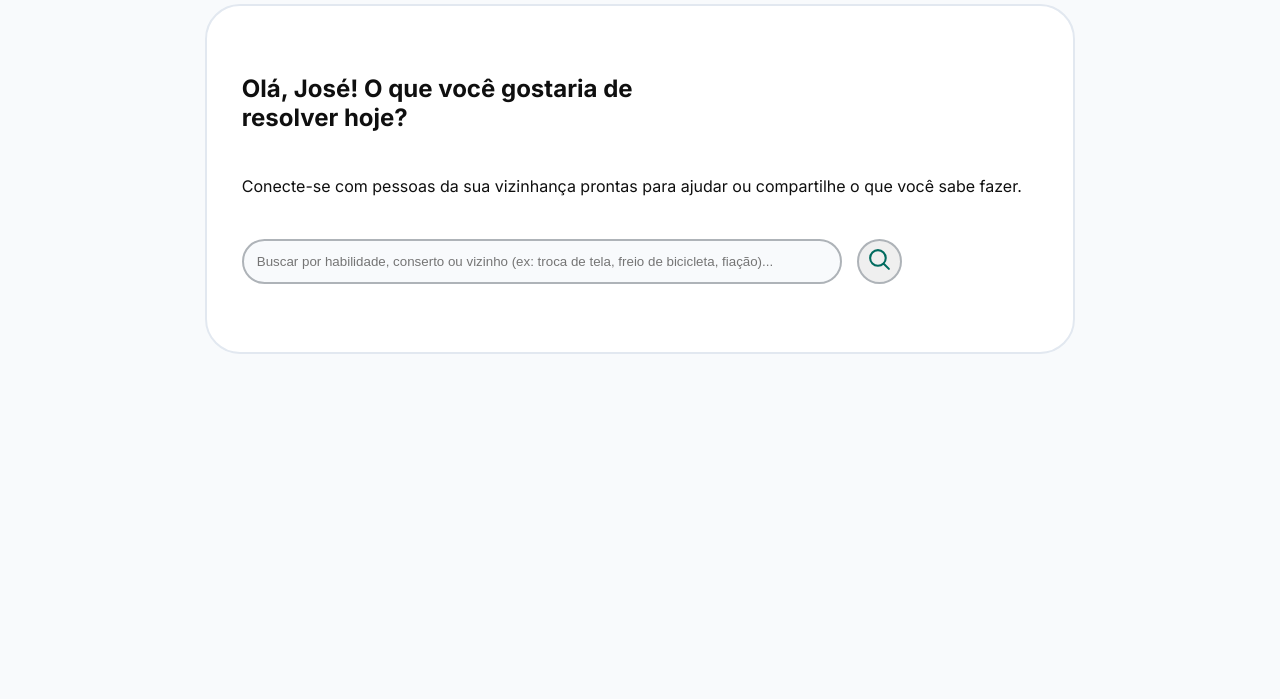
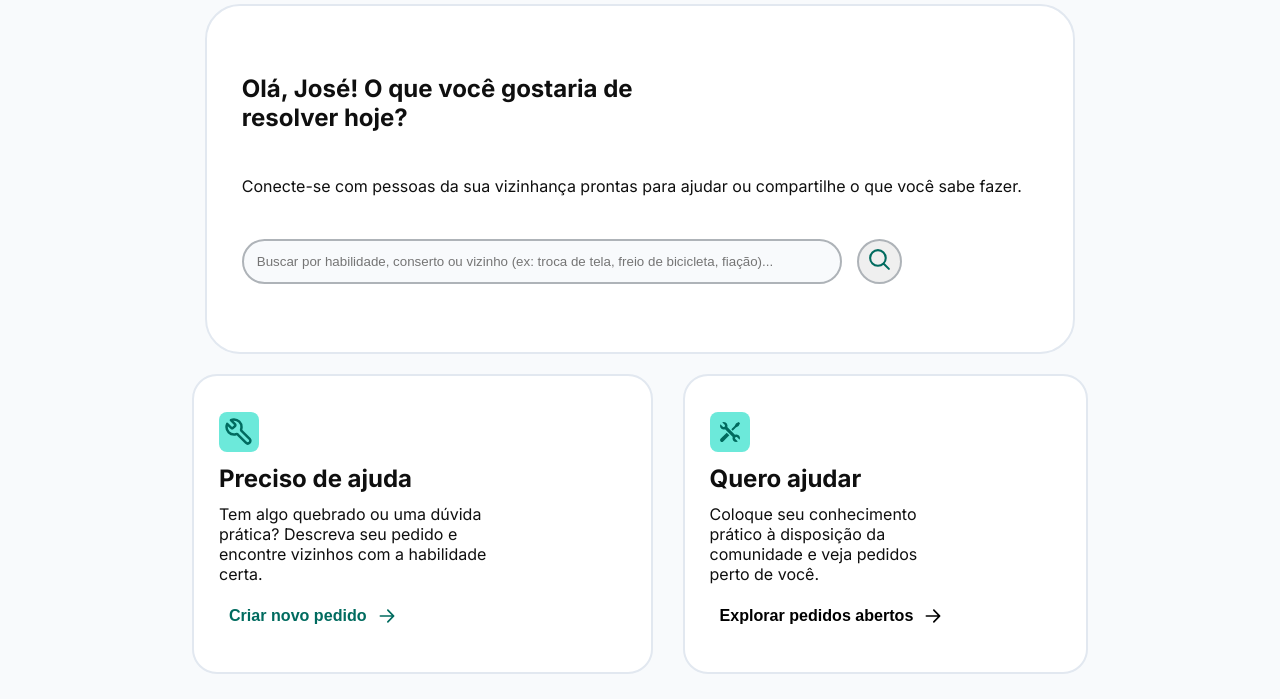
Before and after one commit to ToTomi-34/RepairNet, a plain HTML site: page frontend/home/index.html in a window 1280 px wide. Shown: the part 101-800 px from the top of the page. Drawn offline with Linux system fonts and the light colour scheme.

Commit message:
seção de seleção de lados concluída

```diff
--- a/frontend/home/index.html
+++ b/frontend/home/index.html
@@ -41,7 +41,20 @@
                 </div>
             </div>
         </section>
-        <section id="sides"></section>
+        <section id="sides">
+            <div id="helped" class="cardsSides">
+                <svg class="iconCardSides" viewBox="0 0 24 24" fill="none" xmlns="http://www.w3.org/2000/svg" transform="matrix(-1, 0, 0, 1, 0, 0)" width="40px" height="40px"><g id="SVGRepo_bgCarrier" stroke-width="0"></g><g id="SVGRepo_tracerCarrier" stroke-linecap="round" stroke-linejoin="round"></g><g id="SVGRepo_iconCarrier"> <path d="M15.6316 7.63137C15.2356 7.23535 15.0376 7.03735 14.9634 6.80902C14.8981 6.60817 14.8981 6.39183 14.9634 6.19098C15.0376 5.96265 15.2356 5.76465 15.6316 5.36863L18.47 2.53026C17.7168 2.18962 16.8806 2 16.0002 2C12.6865 2 10.0002 4.68629 10.0002 8C10.0002 8.49104 10.0592 8.9683 10.1705 9.42509C10.2896 9.91424 10.3492 10.1588 10.3387 10.3133C10.3276 10.4751 10.3035 10.5612 10.2289 10.7051C10.1576 10.8426 10.0211 10.9791 9.74804 11.2522L3.50023 17.5C2.6718 18.3284 2.6718 19.6716 3.50023 20.5C4.32865 21.3284 5.6718 21.3284 6.50023 20.5L12.748 14.2522C13.0211 13.9791 13.1576 13.8426 13.2951 13.7714C13.4391 13.6968 13.5251 13.6727 13.6869 13.6616C13.8414 13.651 14.086 13.7106 14.5751 13.8297C15.0319 13.941 15.5092 14 16.0002 14C19.3139 14 22.0002 11.3137 22.0002 8C22.0002 7.11959 21.8106 6.28347 21.47 5.53026L18.6316 8.36863C18.2356 8.76465 18.0376 8.96265 17.8092 9.03684C17.6084 9.1021 17.3921 9.1021 17.1912 9.03684C16.9629 8.96265 16.7649 8.76465 16.3689 8.36863L15.6316 7.63137Z" stroke="#006B5F" stroke-width="2" stroke-linecap="round" stroke-linejoin="round"></path> </g></svg>
+                <h2>Preciso de ajuda</h2>
+                <p>Tem algo quebrado ou uma dúvida prática? Descreva seu pedido e encontre vizinhos com a habilidade certa.</p>
+                <button id="helpedButton" class="buttons">Criar novo pedido <svg viewBox="0 0 24 24" fill="none" xmlns="http://www.w3.org/2000/svg" width="20px" height="20px"><g id="SVGRepo_bgCarrier" stroke-width="0"></g><g id="SVGRepo_tracerCarrier" stroke-linecap="round" stroke-linejoin="round"></g><g id="SVGRepo_iconCarrier"> <path fill-rule="evenodd" clip-rule="evenodd" d="M12.2929 4.29289C12.6834 3.90237 13.3166 3.90237 13.7071 4.29289L20.7071 11.2929C21.0976 11.6834 21.0976 12.3166 20.7071 12.7071L13.7071 19.7071C13.3166 20.0976 12.6834 20.0976 12.2929 19.7071C11.9024 19.3166 11.9024 18.6834 12.2929 18.2929L17.5858 13H4C3.44772 13 3 12.5523 3 12C3 11.4477 3.44772 11 4 11H17.5858L12.2929 5.70711C11.9024 5.31658 11.9024 4.68342 12.2929 4.29289Z" fill="#006B5F"></path> </g></svg></button>
+            </div>
+            <div id="helper" class="cardsSides">
+                <svg class="iconCardSides" viewBox="0 -8 72 72" id="Layer_1" data-name="Layer 1" xmlns="http://www.w3.org/2000/svg" fill="#000000" width="40px" height="40px"><g id="SVGRepo_bgCarrier" stroke-width="0"></g><g id="SVGRepo_tracerCarrier" stroke-linecap="round" stroke-linejoin="round"></g><g id="SVGRepo_iconCarrier"><defs><style>.cls-1{fill:#006B5F;}</style></defs><title>tools</title><path class="cls-1" d="M13.32,44.31a4.5,4.5,0,0,0,6.36,6.36L34.44,35.91l-6.36-6.36Z"></path><polygon class="cls-1" points="50.2 16.96 56.63 13.63 60 7.13 56.86 3.99 50.36 7.36 47.03 13.78 39.21 21.61 42.38 24.79 50.2 16.96"></polygon><path class="cls-1" d="M51.61,34,51,34a8.9,8.9,0,0,0-3.11.58L29.45,16.09A8.9,8.9,0,0,0,30,13l-.06-.6A8.9,8.9,0,0,0,17.19,4.89l6,6a3,3,0,0,1,.68,1.08A3,3,0,0,1,21,16a2.92,2.92,0,0,1-1-.21,3.15,3.15,0,0,1-1.08-.67l-6-6a8.9,8.9,0,0,0,7.49,12.78L21,22a8.9,8.9,0,0,0,3.11-.58L42.6,39.84A8.9,8.9,0,0,0,42,43l.06.6A9,9,0,0,0,51,51.94a8.72,8.72,0,0,0,3.85-.9l-6-6A3.08,3.08,0,0,1,48.21,44,3,3,0,0,1,51,40a2.92,2.92,0,0,1,1,.21,2.72,2.72,0,0,1,1.08.67l6,6A8.9,8.9,0,0,0,51.61,34Z"></path></g></svg>
+                <h2>Quero ajudar</h2>
+                <p>Coloque seu conhecimento prático à disposição da comunidade e veja pedidos perto de você.</p>
+                <button id="helperButton" class="buttons">Explorar pedidos abertos <svg viewBox="0 0 24 24" fill="none" xmlns="http://www.w3.org/2000/svg" width="20px" height="20px"><g id="SVGRepo_bgCarrier" stroke-width="0"></g><g id="SVGRepo_tracerCarrier" stroke-linecap="round" stroke-linejoin="round"></g><g id="SVGRepo_iconCarrier"> <path fill-rule="evenodd" clip-rule="evenodd" d="M12.2929 4.29289C12.6834 3.90237 13.3166 3.90237 13.7071 4.29289L20.7071 11.2929C21.0976 11.6834 21.0976 12.3166 20.7071 12.7071L13.7071 19.7071C13.3166 20.0976 12.6834 20.0976 12.2929 19.7071C11.9024 19.3166 11.9024 18.6834 12.2929 18.2929L17.5858 13H4C3.44772 13 3 12.5523 3 12C3 11.4477 3.44772 11 4 11H17.5858L12.2929 5.70711C11.9024 5.31658 11.9024 4.68342 12.2929 4.29289Z" fill="#000000"></path> </g></svg></button>
+            </div>
+        </section>
         <section id="pedidos"></section>
         <section id="recomendations"></section>
         <section id="categorys"></section>
--- a/frontend/home/style.css
+++ b/frontend/home/style.css
@@ -92,3 +92,40 @@ section {
 #titleBox h1 {
     width: 55%;
 }
+#sides {
+    display: flex;
+    gap: 30px;
+}
+.cardsSides {
+    display: flex;
+    flex-direction: column;
+    justify-content: space-evenly;
+    background-color: #ffffff;
+    height: 300px;
+    border: solid var(--border) 2px;
+    border-radius: 25px;
+    padding: 25px;
+}
+.iconCardSides {
+    background-color: #6ce9da;
+    border-radius: 8px;
+    padding: 5px;
+}
+.cardsSides p {
+    width: 70%;
+}
+.cardsSides button {
+    background-color: #FFF;
+    display: flex;
+    align-items: center;
+    gap: 10px;
+    width: 250px;
+    height: 40px;
+    border-radius: 8px;
+    padding: 0 10px;
+    font-weight: bolder;
+    font-size: 1.005rem;
+}
+#helpedButton {
+    color: #006B5F;
+}
```
